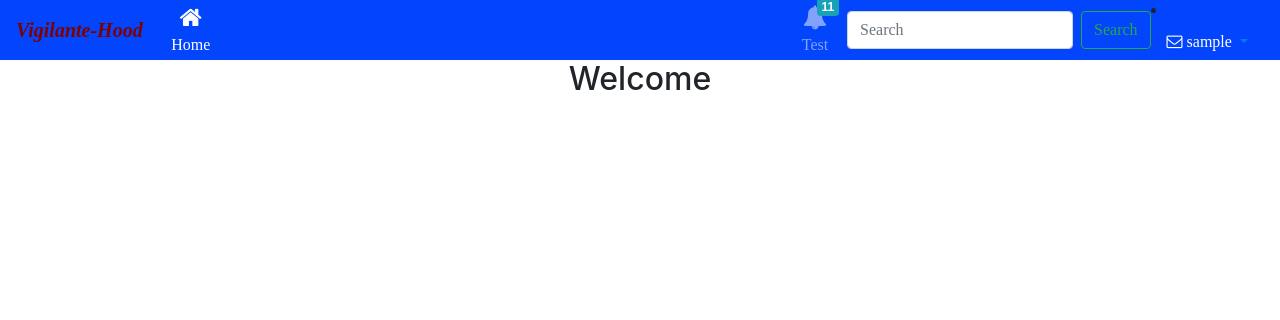
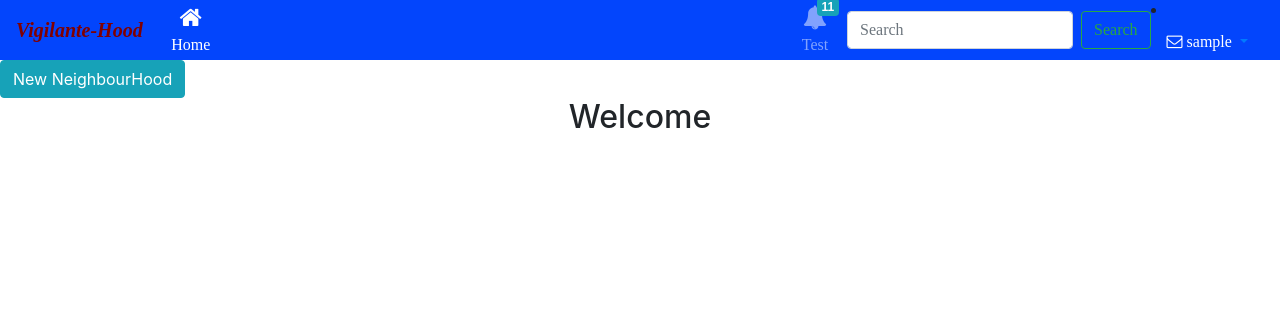
Before and after one commit to fkinyae/vigilante-hood, a Django app: page / in a window 1280 px wide. Shown: the top 320 px of the page. Run offline with Django 3.2, Linux system fonts and the light colour scheme; the visitor is signed in with stand-in values (Sample User, id 1); some libraries are stand-ins or nearby versions; some web fonts are replaced.

Commit message:
add link to the hood form

```diff
--- a/hood/templates/index.html
+++ b/hood/templates/index.html
@@ -10,6 +10,7 @@
 {% block content %}
 {% include 'navbar.html' %}
 <body>
+  <a href="{% url 'hood'  %}" class="btn btn-info">New NeighbourHood</a>
 
     <h2 class="text-center">Welcome</h2>
 
```
